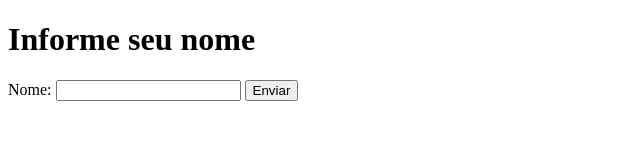
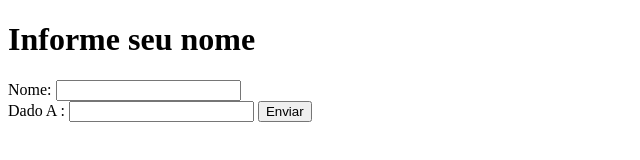
Before and after one commit to Mlferreira0227/teste, a plain HTML site: page formulario.html in a window 1280 px wide. Shown: the whole page, without its empty margins (0-640 px from the left). Drawn offline with Linux system fonts and the light colour scheme.

Commit message:
Add files via upload

```diff
--- a/formulario.html
+++ b/formulario.html
@@ -8,9 +8,11 @@
 
     <h1>Informe seu nome</h1>
 
-    <form action="resultador.html" method="get">
+    <form action="resultado.html" method="get">
         <label for="nome">Nome:</label>
-        <input type="text" id="nome" name="nome" required>
+        <input type="text" id="nome" name="nome" required> <br>
+		<label for="dado A">Dado A :</label>
+        <input type="number" id="dadoa" name="dadoa" required>
 
         <button type="submit">Enviar</button>
     </form>
```
Also changed, not shown: resultador.html (+1 -0 lines).
